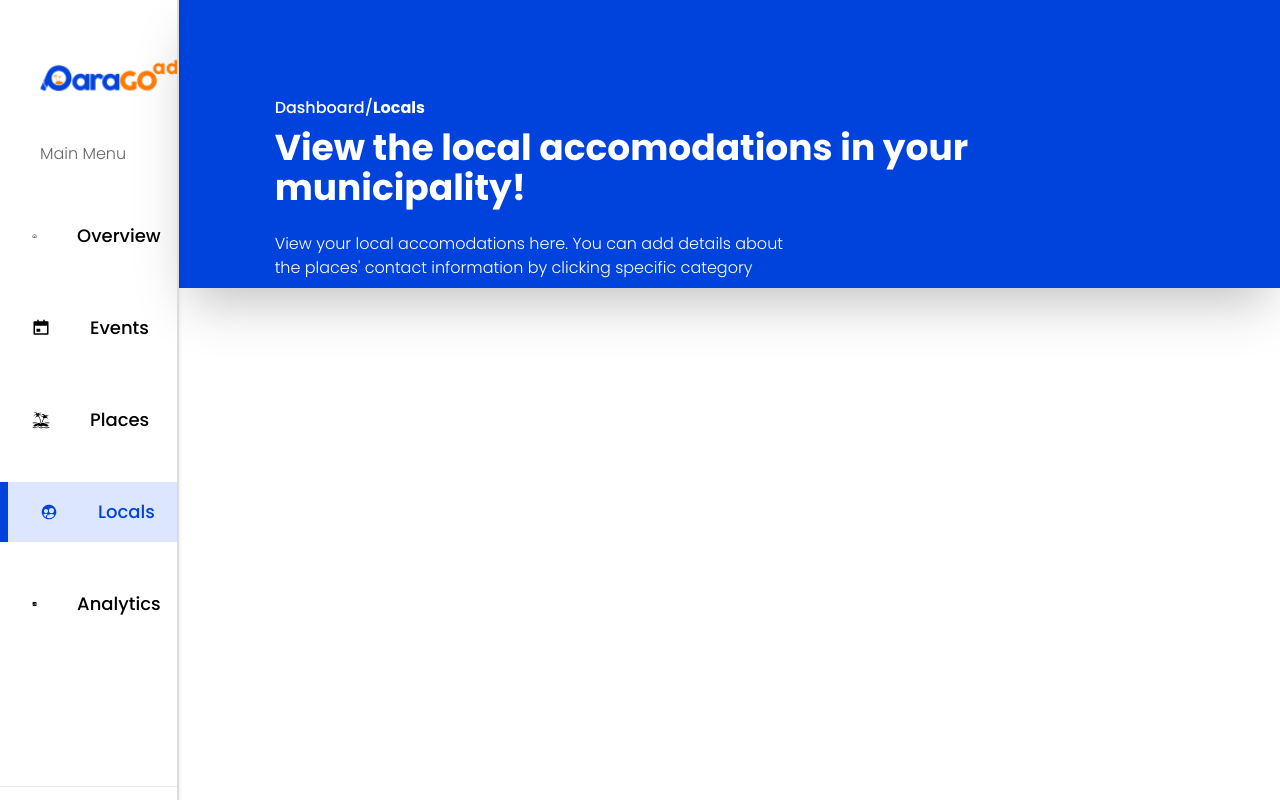
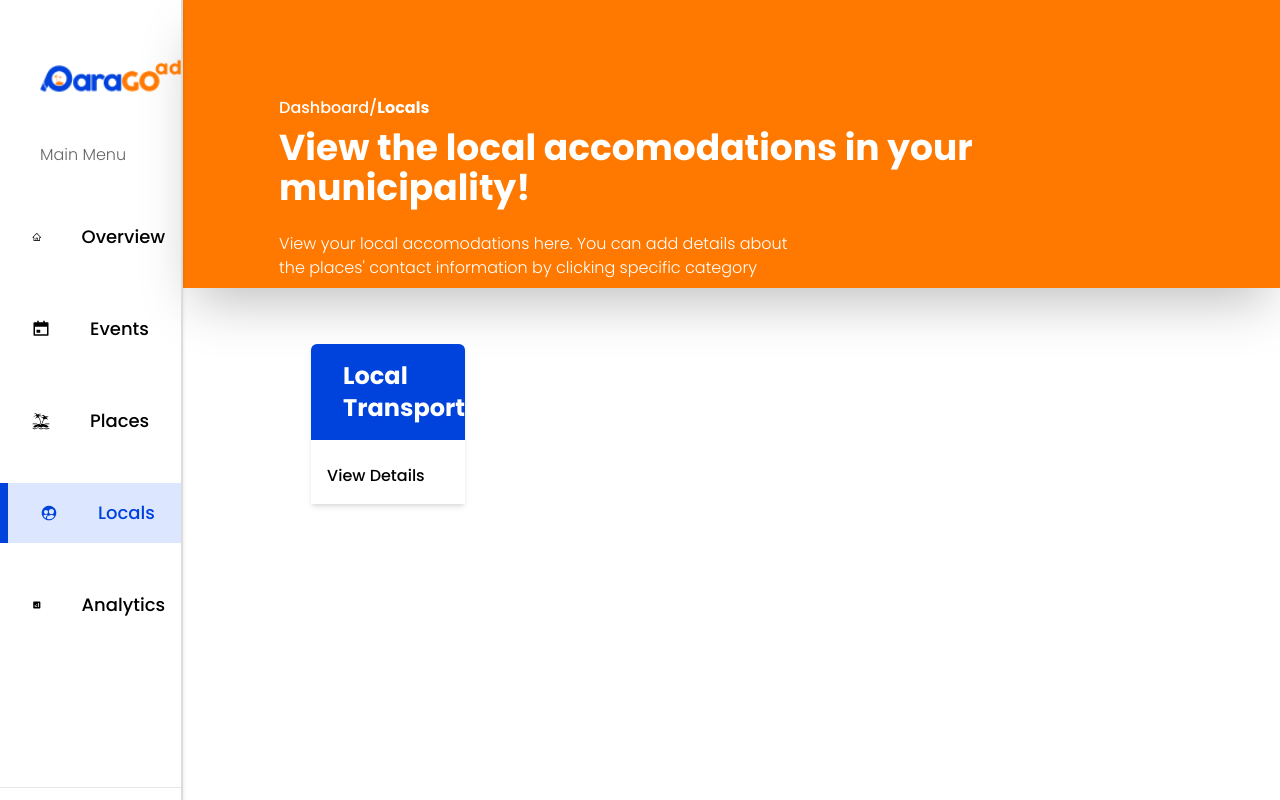
Before and after one commit to qarudafxz/parago_admin, a React (Vite) app: page /locals in a window 1280 px wide. Shown: the top 800 px of the page. Built offline with nearby package versions, Linux system fonts and the light colour scheme.

Commit message:
enhancing transportation card

```diff
--- a/src/App.jsx
+++ b/src/App.jsx
@@ -16,6 +16,7 @@ import ForgotPassword from "./pages/ForgotPassword";
 import ChangePassword from "./pages/ChangePassword";
 import Preloader from "./components/Preloader";
 import Locals from "./pages/Locals";
+import Transportation from "./pages/locals/Transportation";
 
 function App() {
 	const [loading, setLoading] = useState(true);
@@ -89,6 +90,10 @@ function App() {
 									path='locals'
 									element={<Locals />}
 								/>
+								<Route
+									path='transportation'
+									element={<Transportation />}
+								/>
 							</Routes>
 						</div>
 					}
--- a/src/pages/Locals.jsx
+++ b/src/pages/Locals.jsx
@@ -1,8 +1,10 @@
 import React from "react";
+import { Link } from "react-router-dom";
 
 function Locals() {
 	return (
-		<div className='w-full h-72 p-24 flex flex-col gap-2 shadow-2xl inset-0 bg-primary'>
+		<div className='w-full'>
+			<div className='w-full h-72 p-24 flex flex-col gap-2 shadow-2xl inset-0 bg-secondary'>
 				<h1 className='text-white'>
 					Dashboard/<span className='text-white font-semibold'>Locals</span>
 				</h1>
@@ -14,6 +16,19 @@ function Locals() {
 					contact information by clicking specific category
 				</p>
 			</div>
+			<div className='px-32 pt-14 grid grid-cols-3 gap-6'>
+				<Link
+					to='/transportation'
+					className='w-7/12 h-full shadow-md'>
+					<div className='flex flex-col gap-2'>
+						<h1 className='font-bold text-2xl text-white bg-primary rounded-t-md py-4 px-8'>
+							Local Transportation
+						</h1>
+						<p className='p-4 rounded-b-md'>View Details</p>
+					</div>
+				</Link>
+			</div>
+		</div>
 	);
 }
 
--- a/src/pages/locals/Transportation.jsx
+++ b/src/pages/locals/Transportation.jsx
@@ -1,7 +1,12 @@
 import React from "react";
+import { Link } from "react-router-dom";
 
 function Transportation() {
-	return <div>Transportation</div>;
+	return (
+		<>
+			<div className='w-full'>Hi</div>
+		</>
+	);
 }
 
 export default Transportation;
```
Lines whose indentation alone changed are shown as unchanged.
